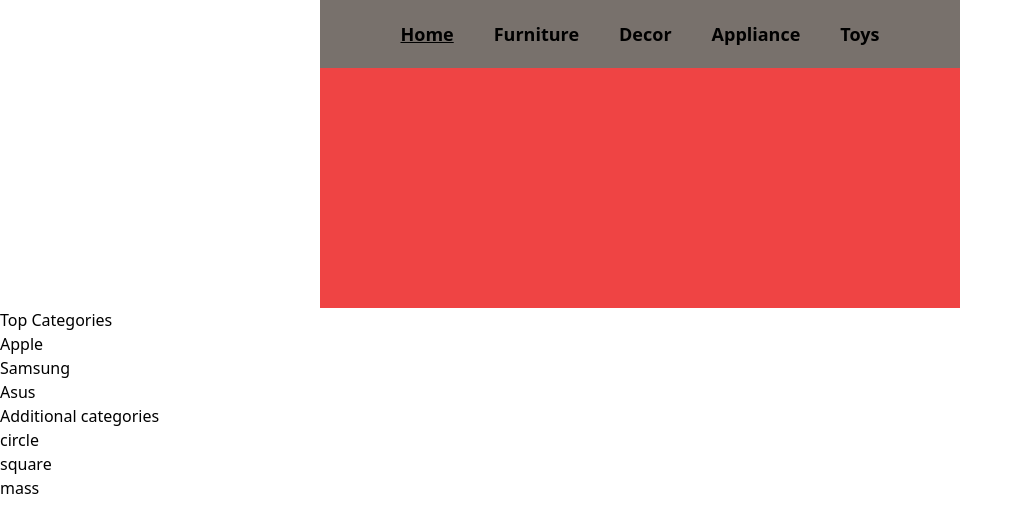
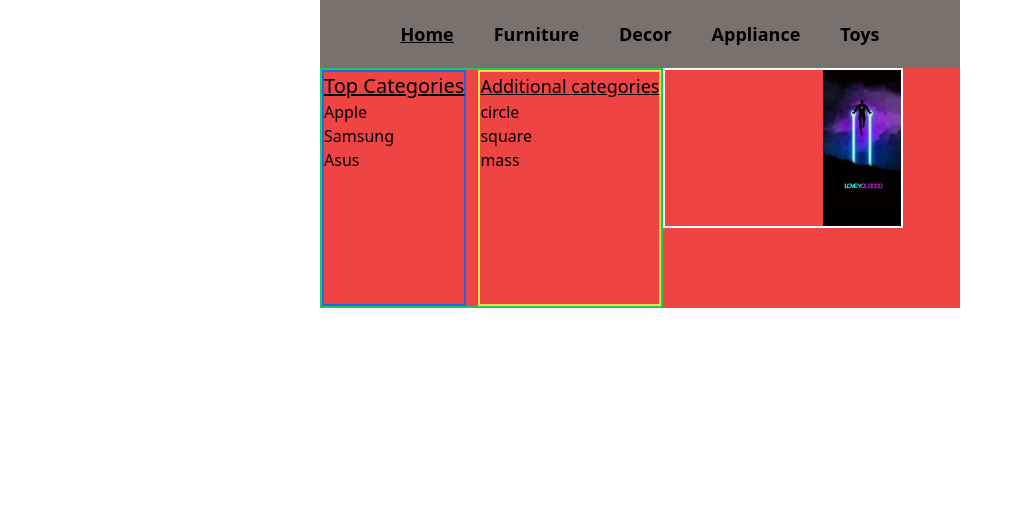
Before and after one commit to nitishsaini706/drop-down, a website built with Vite: page index.html in a window 1280 px wide. Shown: the whole page, without its empty margins (0-1023 px from the left). Built offline with nearby package versions, Linux system fonts and the light colour scheme.

Commit message:
fixing position

```diff
--- a/index.html
+++ b/index.html
@@ -6,7 +6,7 @@
     <link href="style.css" rel="stylesheet" />
     <script src="https://cdn.tailwindcss.com"></script>
   </head>
-  <body >
+  <body>
     <div>
       <div class="flex ml-[25vw] py-0 bg-stone-500 justify-center w-[50vw]">
         <div
@@ -35,18 +35,20 @@
           Toys
         </div>
       </div>
-      <div class="flex justify-center  ml-[25vw] py-0 bg-red-500 w-[50vw] h-[30vh]"></div>
-      <div>
-        <div class="Top ">
-            <h1>Top Categories</h1>
+      <div
+        class="flex ml-[25vw] py-0 bg-red-500 w-[50vw] h-[30vh]"
+      >
+        <div class="flex justify-between border-2 border-green-500">
+          <div class="Top border-2 border-blue-600">
+            <h1 class="text-xl underline">Top Categories</h1>
             <ul>
               <li>Apple</li>
               <li>Samsung</li>
               <li>Asus</li>
             </ul>
           </div>
-        <div class="sub">
-            <h1>Additional categories</h1>
+          <div class="sub border-2 border-yellow-300 ml-3">
+            <h1 class="text-lg underline">Additional categories</h1>
             <ul>
               <li>circle</li>
               <li>square</li>
@@ -54,10 +56,10 @@
             </ul>
           </div>
         </div>
-      <div class="img">
-        <img src="" alt="">
+        <div class="img h-40 w-60 flex justify-end border-2 border-white" >
+          <img src="img.png" alt="" />
         </div>
     </div>
-
+    </div>
   </body>
 </html>
```
Also changed, not shown: img.png (added). Lines whose indentation alone changed are shown as unchanged.
